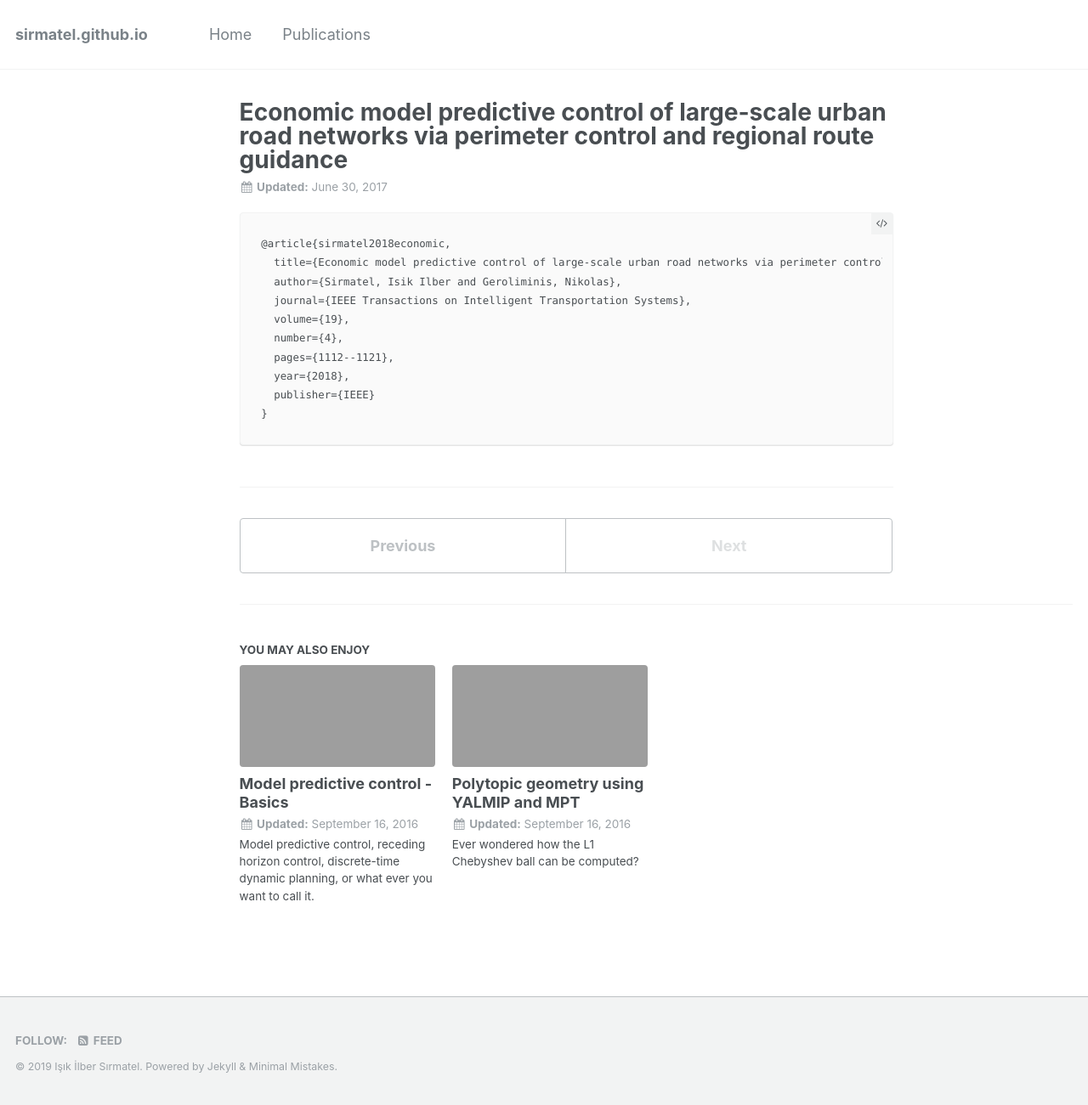
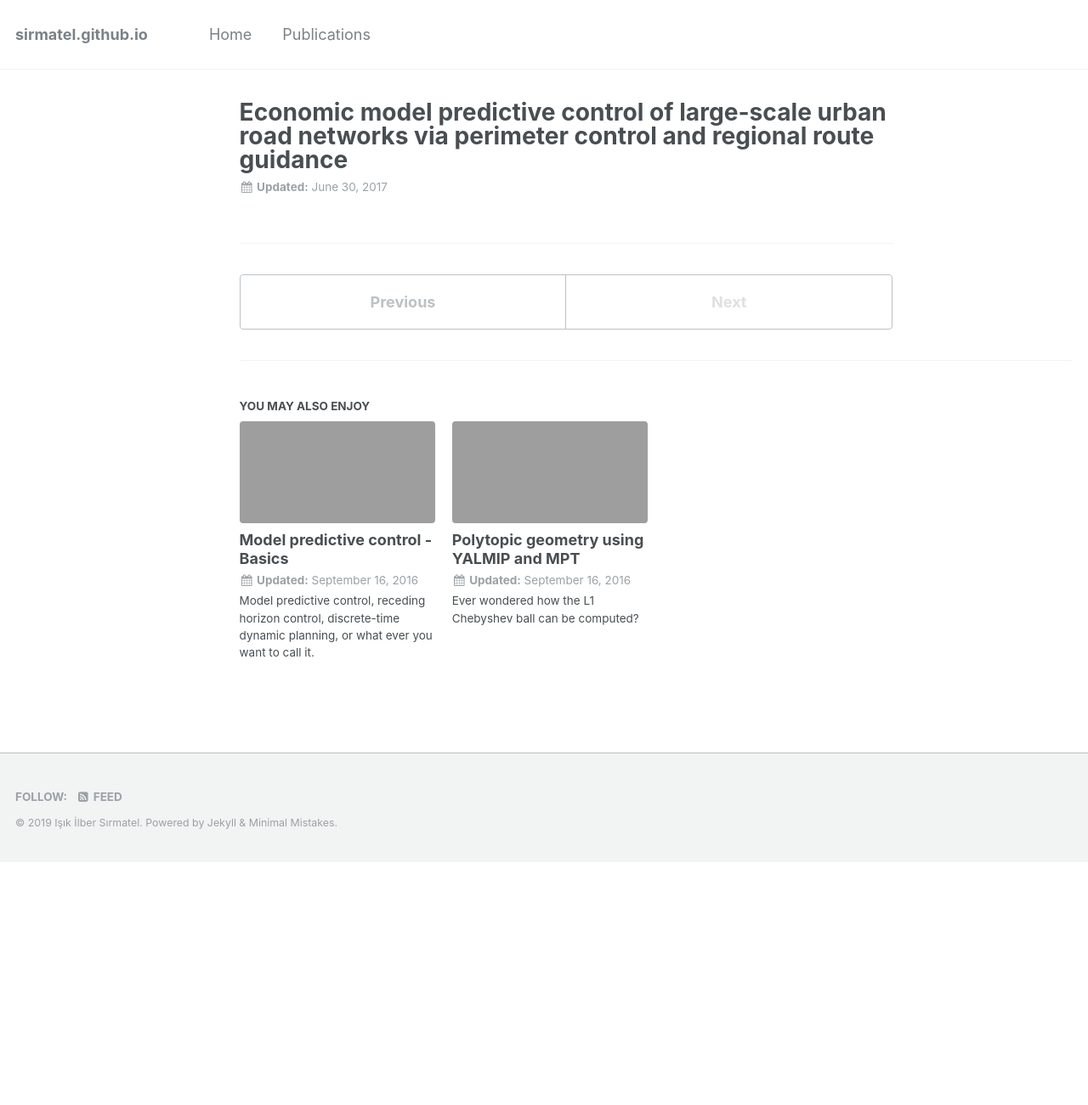
Before and after one commit to sirmatel/sirmatel.github.io, a Jekyll site: the page built from _posts/publications/2017-06-30-sirmatel2017.md, in a window 1280 px wide. Shown: the whole page at 85% size. Built offline with Jekyll 4.4.1, drawn with Linux system fonts in a browser that asks for light colours; after the commit the page ends 1015 px from its top, so only the background shows below that.

Commit message:
Update 2017-06-30-sirmatel2017.md

`````diff
--- a/_posts/publications/2017-06-30-sirmatel2017.md
+++ b/_posts/publications/2017-06-30-sirmatel2017.md
@@ -12,15 +12,3 @@ comments: false
 sidebar:
   nav:
 ---
-````
-@article{sirmatel2018economic,
-  title={Economic model predictive control of large-scale urban road networks via perimeter control and regional route guidance},
-  author={Sirmatel, Isik Ilber and Geroliminis, Nikolas},
-  journal={IEEE Transactions on Intelligent Transportation Systems},
-  volume={19},
-  number={4},
-  pages={1112--1121},
-  year={2018},
-  publisher={IEEE}
-}
-````
`````
